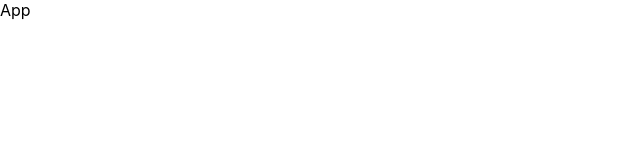
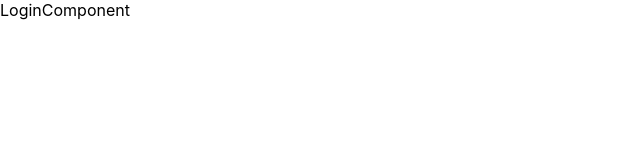
Before and after one commit to xavierThufail/xavier-thufail, a React (Create React App) app: page /login in a window 1280 px wide. Shown: the top 160 px of the page, without its empty margins (0-640 px from the left). Built offline with nearby package versions, Linux system fonts and the light colour scheme.

Commit message:
feat(main): add route in app component

```diff
--- a/src/App.js
+++ b/src/App.js
@@ -1,10 +1,13 @@
 import React from 'react';
+
+import AppContextProvider from './Contexts';
+import Routes from './Routes';
 
 const App = () => {
   return (
-    <div className="App">
-      App
-    </div>
+    <AppContextProvider>
+      <Routes />
+    </AppContextProvider>
   );
 }
 
```
